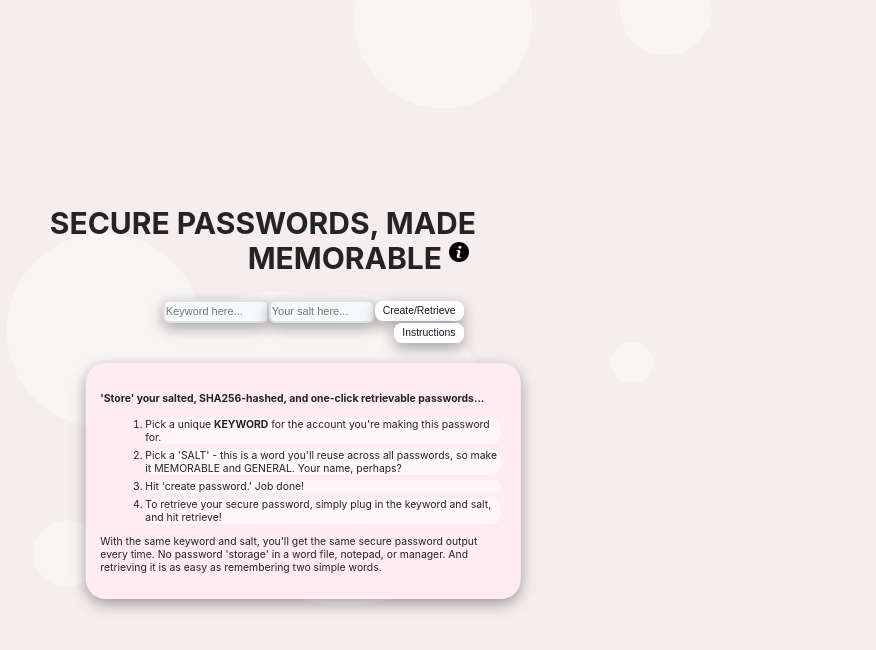
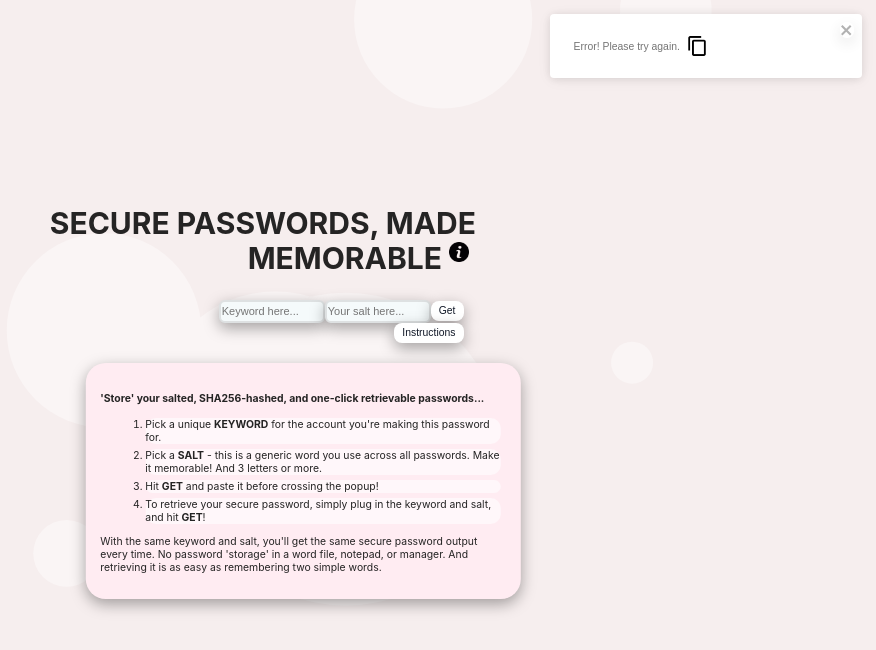
Before and after one commit to vglampard/better-password, a React (Create React App) app: page / in a window 1280 px wide. Both pictures are taken after a click on the button "Instructions". Shown: the top 650 px of the page, without its empty margins (404-1280 px from the left). Built offline with nearby package versions, Linux system fonts and the light colour scheme.

Commit message:
last checks

```diff
--- a/src/App.css
+++ b/src/App.css
@@ -31,6 +31,7 @@ span{
   align-items: center;
   max-width: 500px;
   padding-right: 20px;
+  width: 100vw;
 }
 
 .contents{
@@ -109,7 +110,9 @@ input {
       border-color: #f3aec4;
       background: #fff;
   }
-
+ :invalid {
+    border: 2px dashed red;
+  }
 
 img:focus {
   outline: 2px solid transparent;
--- a/src/App.js
+++ b/src/App.js
@@ -1,18 +1,19 @@
 import "./App.css";
 import Input from "./Input/Input";
-import { useState } from "react";
+import { useState, useEffect, useRef } from "react";
 import Output from "./Output/Output";
 import { buildPassword, hash } from "./constants/hashFunction";
 import Hero from "./Hero/Hero";
 import Instructions from "./Instructions/Instructions";
 import { motion } from "framer-motion";
-
 import { useCallback } from "react";
 import Particles from "react-tsparticles";
 import { loadFull } from "tsparticles";
 import particlesOptions from "./particlesData/particlesOptions.js";
+import { toast } from "react-toastify";
 
 function App() {
+
   const [input, setInput] = useState("");
   const [salt, setSalt] = useState("");
   const [password, setPassword] = useState("");
@@ -30,6 +31,9 @@ function App() {
     instructions,
     setInstructions,
   };
+  const isMounted = useRef(false);
+
+  const output = () => toast(<Output password={password} />);
 
   async function handleClick(input, salt) {
     let hashed = await hash(input + salt);
@@ -37,16 +41,20 @@ function App() {
     setPassword(strongPassword);
   }
 
+  useEffect(() => {
+    if (isMounted.current) output();
+    else {isMounted.current = true;}
+  }, [password]);
+
   const particlesInit = useCallback(async (Engine) => {
-    console.log(Engine);
     await loadFull(Engine);
   }, []);
 
-  const particlesLoaded = useCallback(async (Container) => {
-  }, []);
+  const particlesLoaded = useCallback(async (Container) => {}, []);
+
   return (
     <div className="App">
-     <Particles
+      <Particles
         id="tsparticles"
         init={particlesInit}
         loaded={particlesLoaded}
@@ -58,16 +66,11 @@ function App() {
           <div className="hero-container">
             <Hero />
           </div>
-
           <div className="contents">
             <Input
               STATES={STATES}
               handleClick={() => handleClick(input, salt)}
             />
-
-            <div className="output-container">
-              {password !== "" && <Output password={STATES.password} />}
-            </div>
 
             <button
               onClick={() => {
@@ -85,7 +88,7 @@ function App() {
           </div>
         </div>
       </header>
-      </div>
+    </div>
   );
 }
 
--- a/src/Input/Input.js
+++ b/src/Input/Input.js
@@ -6,6 +6,7 @@ export default function Input({ STATES, handleClick }) {
   function handleChange(e, setValue) {
     setValue(e.target.value);
   }
+
   return (
     <div className="input-container">
       <input
@@ -19,8 +20,9 @@ export default function Input({ STATES, handleClick }) {
         type="text"
         value={salt}
         placeholder="Your salt here..."
+        minlength="3"
       />
-      <button onClick={handleClick}>Create/Retrieve</button>
+      <button onClick={handleClick}>Get</button>
     </div>
   );
 }
--- a/src/Instructions/Instructions.js
+++ b/src/Instructions/Instructions.js
@@ -12,13 +12,12 @@ export default function Instructions() {
           Pick a unique <span>KEYWORD</span> for the account you're making this password for.{" "}
         </li>
         <li>
-          Pick a 'SALT' - this is a word you'll reuse across all passwords, so
-          make it MEMORABLE and GENERAL. Your name, perhaps?
+          Pick a <span>SALT</span> - this is a generic word you use across all passwords. Make it memorable! And 3 letters or more.
         </li>
-        <li>Hit 'create password.' Job done!</li>
+        <li>Hit <span>GET</span> and paste it before crossing the popup!</li>
         <li>
           To retrieve your secure password, simply plug in the keyword and salt,
-          and hit retrieve!
+          and hit <span>GET</span>!
         </li>
       </ol>
       <p>
--- a/src/Output/Output.js
+++ b/src/Output/Output.js
@@ -1,14 +1,16 @@
 import React from 'react'
 import clipboardIcon from "./copy-content.png"
+
 export default function Output({password}) {
   return (
     <div >
-      <div className="password"> {password ? "YOUR PASSWORD: " + password : ""}
+      <div className="password">  {password ? password : "Error! Please try again."}
       <img
             src={clipboardIcon}
             alt="clipboard icon"
             onClick={() => navigator.clipboard.writeText(password)}
           />
+
   </div></div>
 
   )
```
Also changed, not shown: src/Explanation/Explanation.js (deleted, +0 -15 lines), src/Hero/Hero.js (+10 -8 lines).
